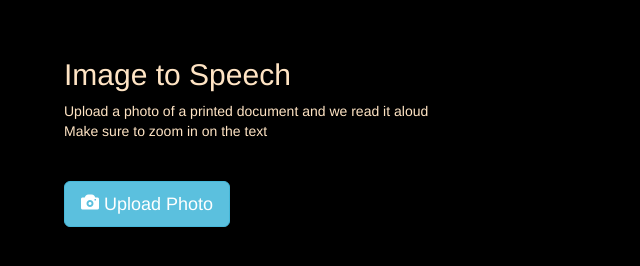
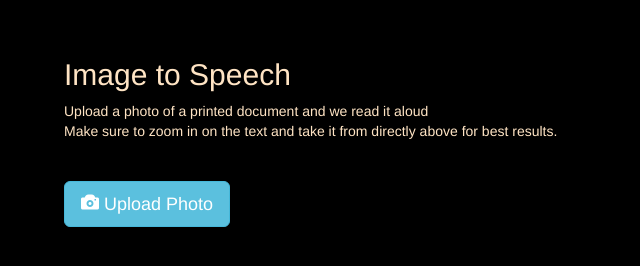
Before and after one commit to keithkiarie/Image-to-Speech, a website: page public/index.html in a window 1280 px wide. Shown: the whole page, without its empty margins (0-640 px from the left). Drawn offline with nearby package versions, Linux system fonts and the light colour scheme.

Commit message:
user instructions

```diff
--- a/public/index.html
+++ b/public/index.html
@@ -17,7 +17,7 @@
 <body style="padding-top: 3%; padding-left: 5%; padding-right: 5%; background-color: black; color: bisque;">
     <h2>Image to Speech</h2>
     <div>Upload a photo of a printed document and we read it aloud</div>
-    <div>Make sure to zoom in on the text</div>
+    <div>Make sure to zoom in on the text and take it from directly above for best results.</div>
 
     <br><br>
     <a class="btn btn-info btn-lg" id="TakePhotoBtn">
```
